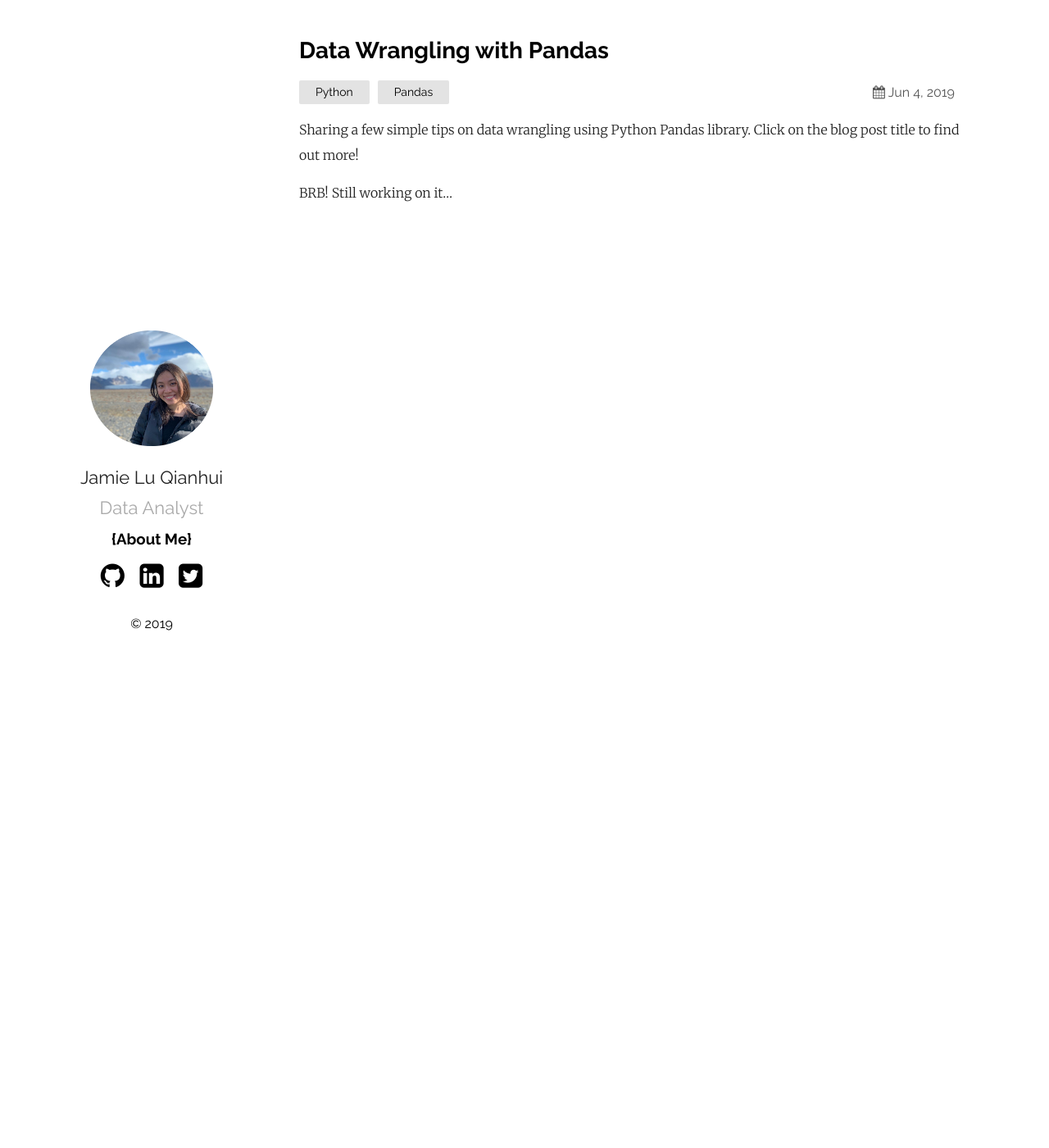
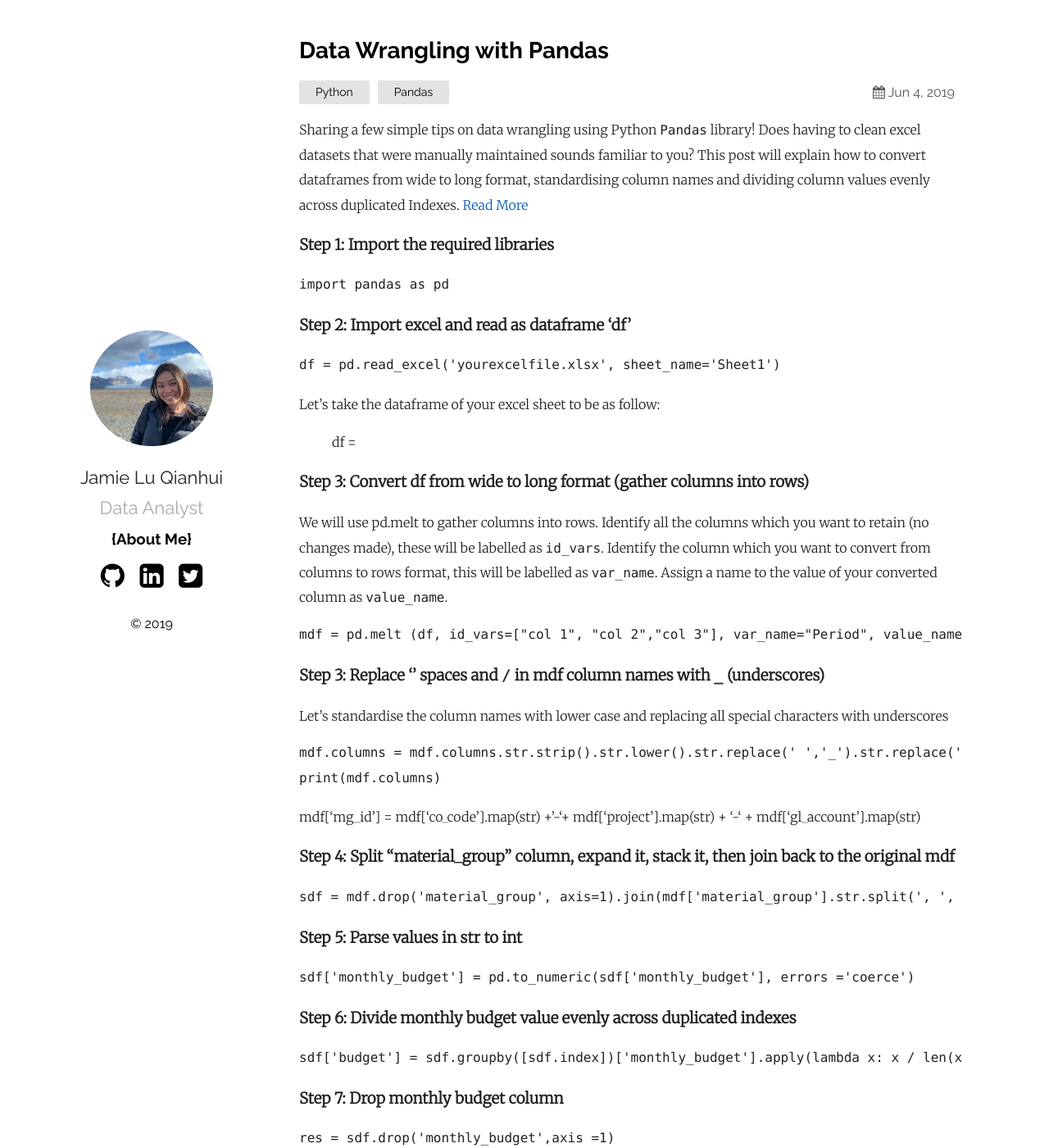
Before and after one commit to jamieqianhui/jamieqianhui.github.io, a Jekyll site: the page built from _posts/2019-06-04-Data-Wrangling-in-Python.markdown, in a window 1280 px wide and 1400 px high. Shown: the whole window at 82% size. Built offline with Jekyll 4.4.1, drawn with Linux system fonts in a browser that asks for light colours; some of the changed text lies outside the part shown.

Commit message:
Update 2019-06-04-Data-Wrangling-in-Python.markdown

````diff
--- a/_posts/2019-06-04-Data-Wrangling-in-Python.markdown
+++ b/_posts/2019-06-04-Data-Wrangling-in-Python.markdown
@@ -4,6 +4,58 @@
 date:   2019-06-04 13:24:36 +0800
 categories: Python Pandas
 ---
-Sharing a few simple tips on data wrangling using Python Pandas library. Click on the blog post title to find out more!
+Sharing a few simple tips on data wrangling using Python `Pandas` library! Does having to clean excel datasets that were manually maintained sounds familiar to you? This post will explain how to convert dataframes from wide to long format, standardising column names and dividing column values evenly across duplicated Indexes.
+[Read More][Read More]
 
-BRB! Still working on it...
+### Step 1: Import the required libraries
+
+```Python
+import pandas as pd
+```
+
+### Step 2: Import excel and read as dataframe 'df'
+```Python
+df = pd.read_excel('yourexcelfile.xlsx', sheet_name='Sheet1')
+```
+Let's take the dataframe of your excel sheet to be as follow:
+> df =
+
+### Step 3: Convert df from wide to long format (gather columns into rows)
+We will use pd.melt to gather columns into rows. Identify all the columns which you want to retain (no changes made), these will be labelled as `id_vars`. Identify the column which you want to convert from columns to rows format, this will be labelled as `var_name`.
+Assign a name to the value of your converted column as `value_name`.
+```Python
+mdf = pd.melt (df, id_vars=["col 1", "col 2","col 3"], var_name="Period", value_name= "Monthly Budget")
+```
+
+### Step 3: Replace '' spaces and `/` in mdf column names with `_` (underscores)
+Let's standardise the column names with lower case and replacing all special characters with underscores
+
+```Python
+mdf.columns = mdf.columns.str.strip().str.lower().str.replace(' ','_').str.replace('/','')
+print(mdf.columns)
+```
+mdf['mg_id'] = mdf['co_code'].map(str) +'-'+ mdf['project'].map(str) + '-' + mdf['gl_account'].map(str)
+
+### Step 4: Split "material_group" column, expand it, stack it, then join back to the original mdf
+```Python
+sdf = mdf.drop('material_group', axis=1).join(mdf['material_group'].str.split(', ', expand=True).stack().reset_index(level=1, drop=True).rename('material_grp'))
+```
+### Step 5: Parse values in str to int
+```Python
+sdf['monthly_budget'] = pd.to_numeric(sdf['monthly_budget'], errors ='coerce')
+```
+### Step 6: Divide monthly budget value evenly across duplicated indexes
+```Python
+sdf['budget'] = sdf.groupby([sdf.index])['monthly_budget'].apply(lambda x: x / len(x))
+```
+### Step 7: Drop monthly budget column
+```Python
+res = sdf.drop('monthly_budget',axis =1)
+```
+### Step 8: Export res to csv, removing index column
+```Python
+res.to_csv('Budget_2019.csv',index = False)
+```
+### There you go, a clean dataframe!
+
+[Read More]: https://jamieqianhui.github.io/python/pandas/2019/06/04/Data-Wrangling-in-Python.html
````
